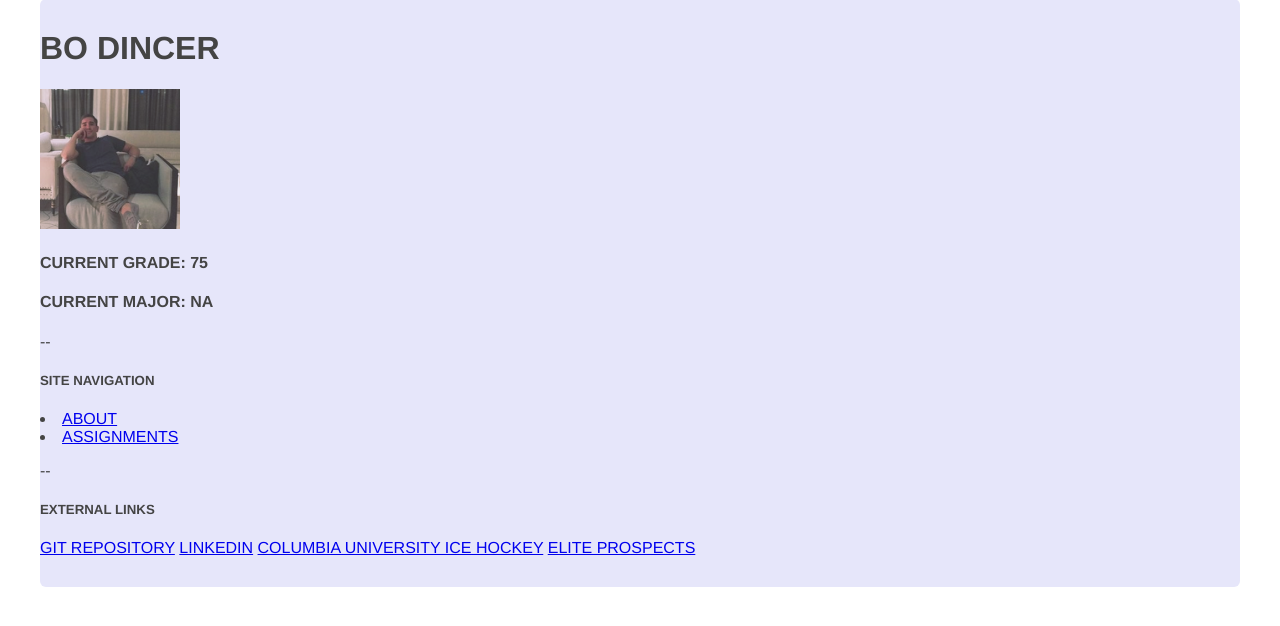
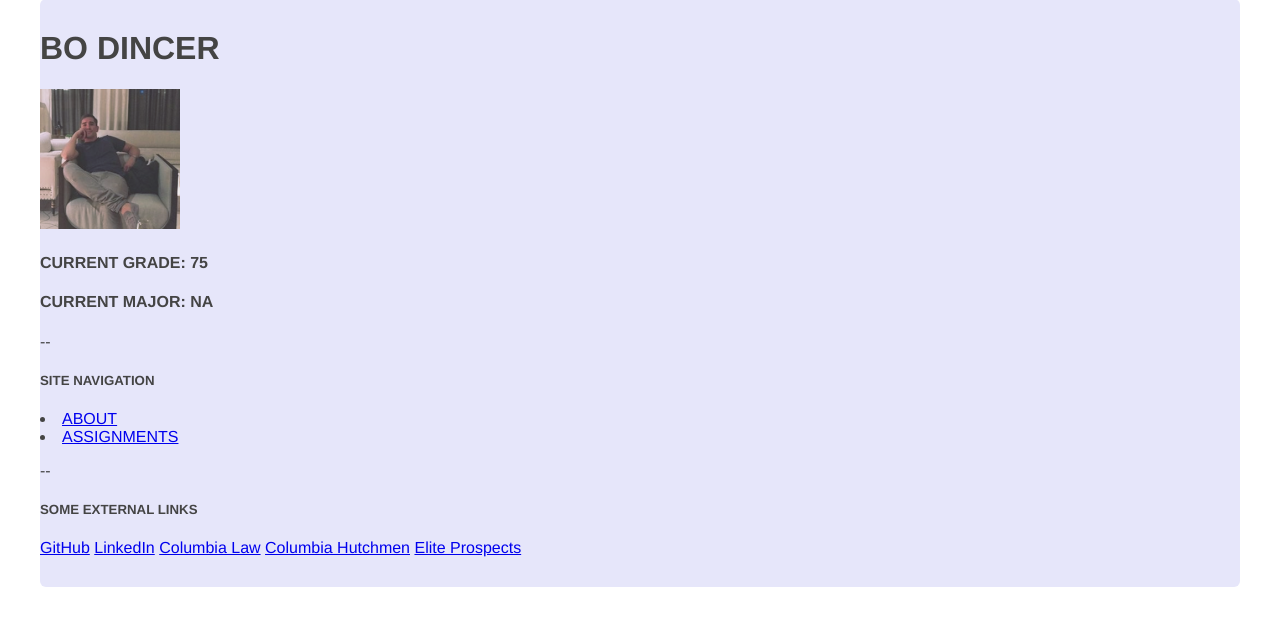
Before and after one commit to boVantage007/bd2561-final, a Flask app: page / in a window 1280 px wide. Shown: the part 66-692 px from the top of the page. Run offline with Flask 2, Linux system fonts and the light colour scheme.

Commit message:
UPDATED about.html in STATIC

```diff
--- a/templates/assignments.html
+++ b/templates/assignments.html
@@ -37,6 +37,9 @@
         <p>Binary numbers; Pseudocode for algorithms using decimal input precision.</p>
         <p>Binary Conversions and Binary Number Computation:</p>
         <p>- Signed Binary, One’s Complement, Two’s Complement, Octal, etc...</p>
+        <h4>CLASSES</h4>
+        <p>--FREE SPEECH CENTURY</p>
+        <p>--Orthogonal Projections and Their Applications</p>
         <p>--</p>
         <h5>SITE NAVIGATION</h5>
         <li><a href="{{ url_for('home') }}">HOME</a></li>
@@ -44,6 +47,7 @@
         <p>--</p>
         <h5>EXTERNAL LINKS</h5>
         <a href="https://github.com/boVantage007/bd2561-final">GIT REPOSITORY</a>
+        <a href="https://www.linkedin.com/in/bodincer">LINKEDIN</a>
         <a href="https://www.columbiahutchmen.com/">COLUMBIA MEN'S ICE HOCKEY</a>
         <a href="https://www.eliteprospects.com/player/670307/bo-dincer">ELITE PROSPECTS</a>
     </div>
--- a/templates/home.html
+++ b/templates/home.html
@@ -13,11 +13,12 @@
         <li><a href="{{ url_for('about') }}">ABOUT</a></li>
         <li><a href="{{ url_for('assignments') }}">ASSIGNMENTS</a></li>
         <p>--</p>
-        <h5>EXTERNAL LINKS</h5>
-        <a href="https://github.com/boVantage007/bd2561-final">GIT REPOSITORY</a>
-        <a href="https://www.linkedin.com/in/bodincer">LINKEDIN</a>
-        <a href="https://www.columbiahutchmen.com/">COLUMBIA UNIVERSITY ICE HOCKEY</a>
-        <a href="https://www.eliteprospects.com/player/670307/bo-dincer">ELITE PROSPECTS</a>
+        <h5>SOME EXTERNAL LINKS</h5>
+        <a href="https://github.com/boVantage007/bd2561-final">GitHub</a>
+        <a href="https://www.linkedin.com/in/bodincer">LinkedIn</a>
+        <a href="https://youtu.be/3OX9UyXrEHg">Columbia Law</a>
+        <a href="https://www.columbiahutchmen.com/">Columbia Hutchmen</a>
+        <a href="https://www.eliteprospects.com/player/670307/bo-dincer">Elite Prospects</a>
     </div>
     {% endblock %}
 </body>
```
